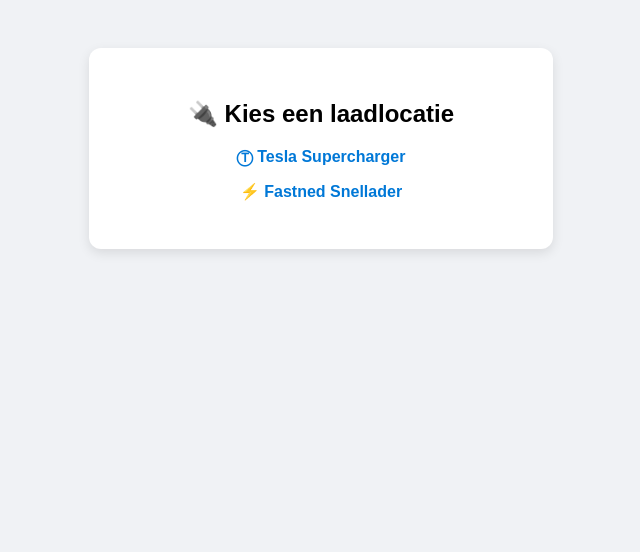
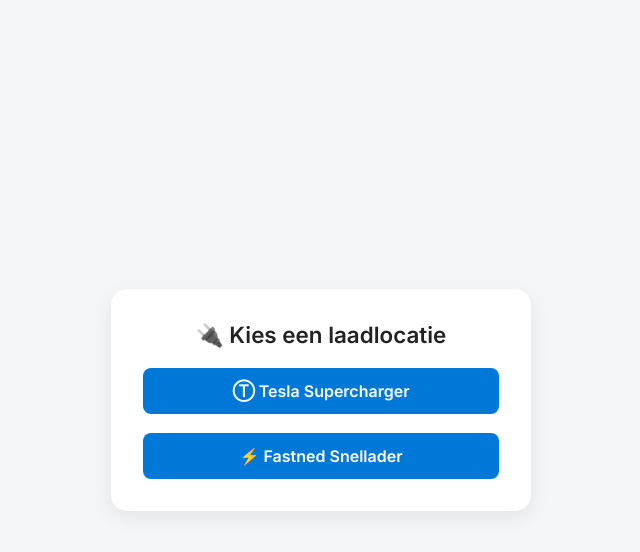
Before and after one commit to BramossomarB/LeaseCar, a plain HTML site: page instructie.html in a window 1280 px wide. Shown: the whole page, without its empty margins (319-959 px from the left). Drawn offline with Linux system fonts and the light colour scheme.

Commit message:
Update instructie.html

```diff
--- a/instructie.html
+++ b/instructie.html
@@ -4,39 +4,56 @@
   <meta charset="UTF-8" />
   <meta name="viewport" content="width=device-width, initial-scale=1.0" />
   <title>Laadinstructies</title>
+  <link href="https://fonts.googleapis.com/css2?family=Inter:wght@400;600&display=swap" rel="stylesheet" />
   <style>
+    * {
+      box-sizing: border-box;
+    }
     body {
-      font-family: Arial, sans-serif;
-      background-color: #f0f2f5;
+      font-family: 'Inter', sans-serif;
+      background-color: #f4f6f8;
       margin: 0;
-      padding: 1em;
+      padding: 2em 1em;
+      display: flex;
+      justify-content: center;
+      align-items: center;
+      min-height: 100vh;
+    }
+    .container {
+      background: #fff;
+      padding: 2em;
+      border-radius: 16px;
+      box-shadow: 0 6px 20px rgba(0, 0, 0, 0.08);
+      max-width: 420px;
+      width: 100%;
       text-align: center;
     }
-    .box {
-      background: white;
-      padding: 2em;
-      border-radius: 12px;
-      box-shadow: 0 4px 12px rgba(0,0,0,0.1);
-      max-width: 400px;
-      margin: 2em auto;
+    h2 {
+      margin-top: 0;
+      font-size: 1.4em;
+      color: #222;
     }
-    a {
+    .button-link {
       display: block;
-      margin: 1em 0;
-      color: #0078D7;
+      margin-top: 1.2em;
+      background-color: #0078D7;
+      color: white;
       text-decoration: none;
-      font-weight: bold;
+      padding: 0.8em 1em;
+      border-radius: 8px;
+      font-weight: 600;
+      transition: background-color 0.3s ease;
     }
-    a:hover {
-      text-decoration: underline;
+    .button-link:hover {
+      background-color: #005fa3;
     }
   </style>
 </head>
 <body>
-  <div class="box">
-    <h2>🔌 Kies een laadlocatie</h2>
-    <a href="tesla.html">Ⓣ Tesla Supercharger</a>
-    <a href="fastned.html">⚡ Fastned Snellader</a>
+  <div class="container" role="main" aria-labelledby="heading">
+    <h2 id="heading">🔌 Kies een laadlocatie</h2>
+    <a href="tesla.html" class="button-link" role="button" aria-label="Laadinstructies voor Tesla">Ⓣ Tesla Supercharger</a>
+    <a href="fastned.html" class="button-link" role="button" aria-label="Laadinstructies voor Fastned">⚡ Fastned Snellader</a>
   </div>
 </body>
 </html>
```
